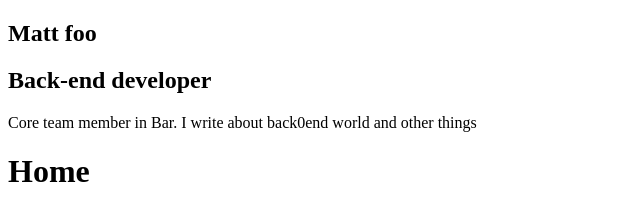
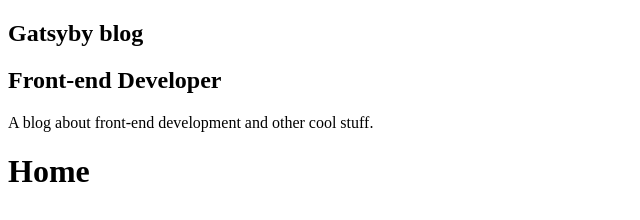
Before and after one commit to phenrique7/gatsby-blog, a Gatsby site: page / in a window 1280 px wide. Shown: the whole page, without its empty margins (0-640 px from the left). Built offline with nearby package versions, Linux system fonts and the light colour scheme; Gatsby itself is replaced by a stand-in of ours.

Commit message:
improvement: render profile static content

```diff
--- a/gatsby-config.js
+++ b/gatsby-config.js
@@ -1,7 +1,8 @@
 module.exports = {
   siteMetadata: {
     title: 'Gatsyby blog',
-    description: 'A blog about front-end development and other cool stuff',
+    position: 'Front-end Developer',
+    description: 'A blog about front-end development and other cool stuff.',
     author: '@gatsby-blog',
   },
   plugins: [
--- a/src/components/profile/Profile.js
+++ b/src/components/profile/Profile.js
@@ -1,18 +1,35 @@
 import * as React from 'react';
+import { graphql, useStaticQuery } from 'gatsby';
 
 /**
  * @returns {React.ReactNode}
  * @constructor
  */
 export default function Profile() {
+  const {
+    site: {
+      /** @type {SiteMetadata} */
+      siteMetadata,
+    },
+  } = useStaticQuery(
+    graphql`
+      query {
+        site {
+          siteMetadata {
+            title
+            position
+            description
+          }
+        }
+      }
+    `,
+  );
+
   return (
     <div className="Profile-wrapper">
-      <h1>Matt foo</h1>
-      <h2>Back-end developer</h2>
-      <p>
-        Core team member in Bar. I write about back0end world and other
-        things
-      </p>
+      <h1>{siteMetadata.title}</h1>
+      <h2>{siteMetadata.position}</h2>
+      <p>{siteMetadata.description}</p>
     </div>
   );
 }
--- a/src/utils/types.js
+++ b/src/utils/types.js
@@ -1,6 +1,7 @@
 /**
  * @typedef {object} SiteMetadata
  * @property {string} title
+ * @property {string} author
+ * @property {string} position
  * @property {string} description
- * @property {string} author
  */
```
